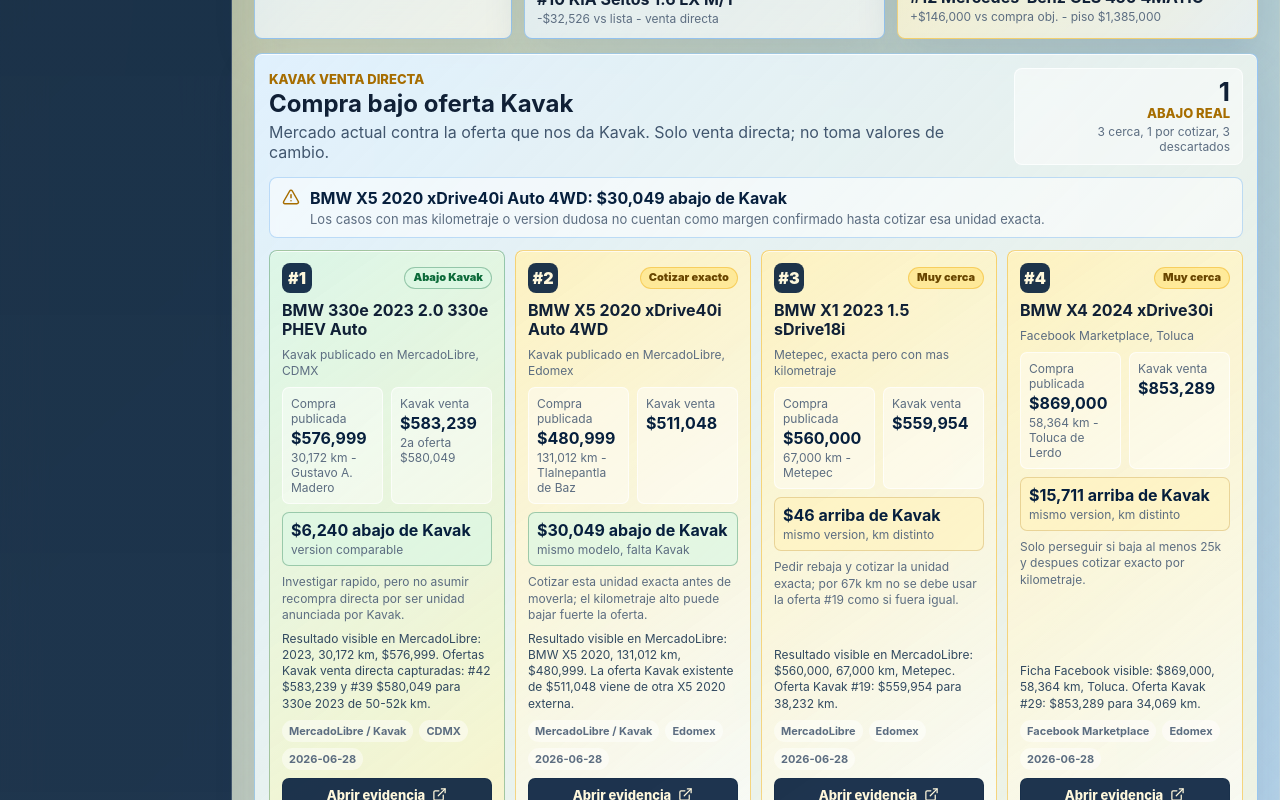
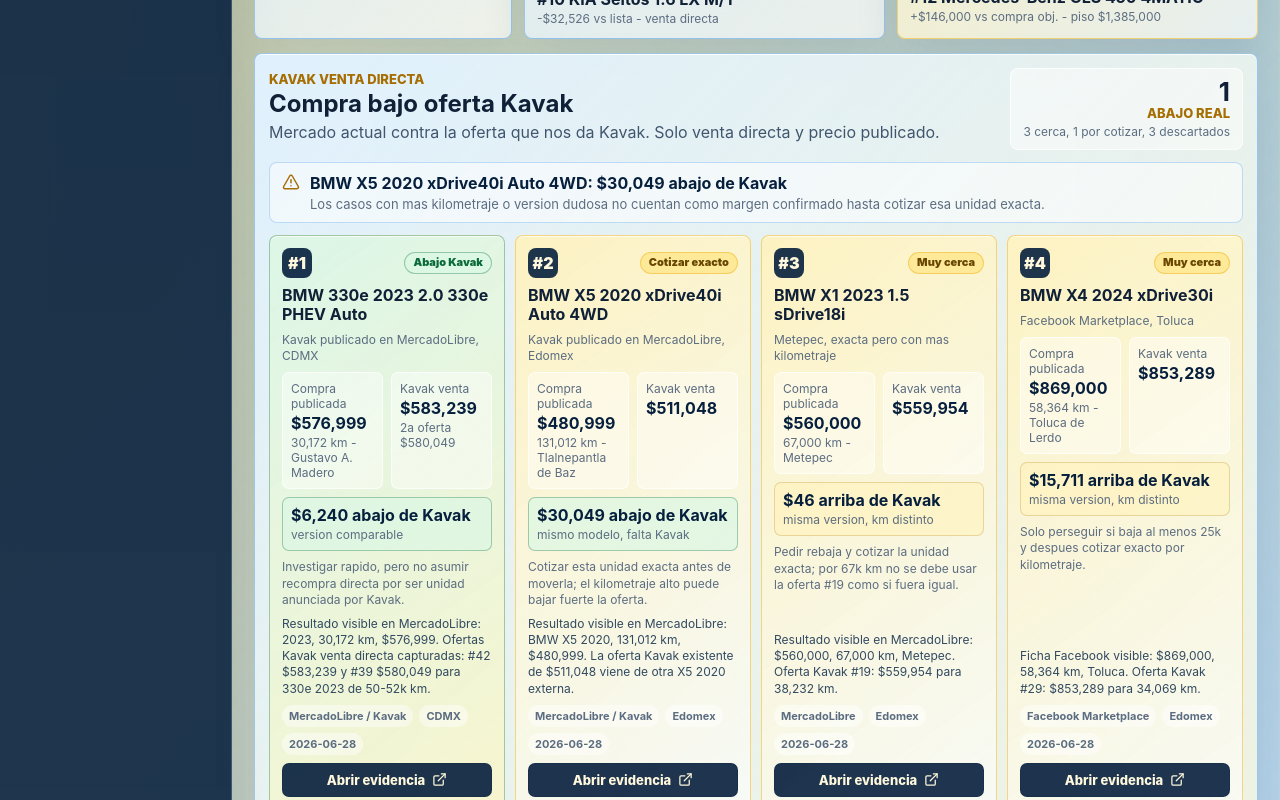
Before and after one commit to izurieta77/radar-kavak, a React (Vite) app: page / in a window 1280 px wide. Shown: the part 520-1320 px from the top of the page. Built offline with nearby package versions, Linux system fonts and the light colour scheme.

Commit message:
fix: remove trade wording from direct sale radar

```diff
--- a/src/App.tsx
+++ b/src/App.tsx
@@ -97,7 +97,7 @@
 
 function marketTargetFitLabel(fit: DirectSaleMarketTarget['fit']): string {
   if (fit === 'same_version_comparable') return 'version comparable';
-  if (fit === 'same_version_higher_km') return 'mismo version, km distinto';
+  if (fit === 'same_version_higher_km') return 'misma version, km distinto';
   if (fit === 'same_model_unquoted') return 'mismo modelo, falta Kavak';
   return 'version/precio dudoso';
 }
@@ -274,7 +274,7 @@
               <span>Kavak venta directa</span>
               <h2 id="direct-market-title">Compra bajo oferta Kavak</h2>
               <p>
-                Mercado actual contra la oferta que nos da Kavak. Solo venta directa; no toma valores de cambio.
+                Mercado actual contra la oferta que nos da Kavak. Solo venta directa y precio publicado.
               </p>
             </div>
             <div className="scan-summary direct-summary">
```
